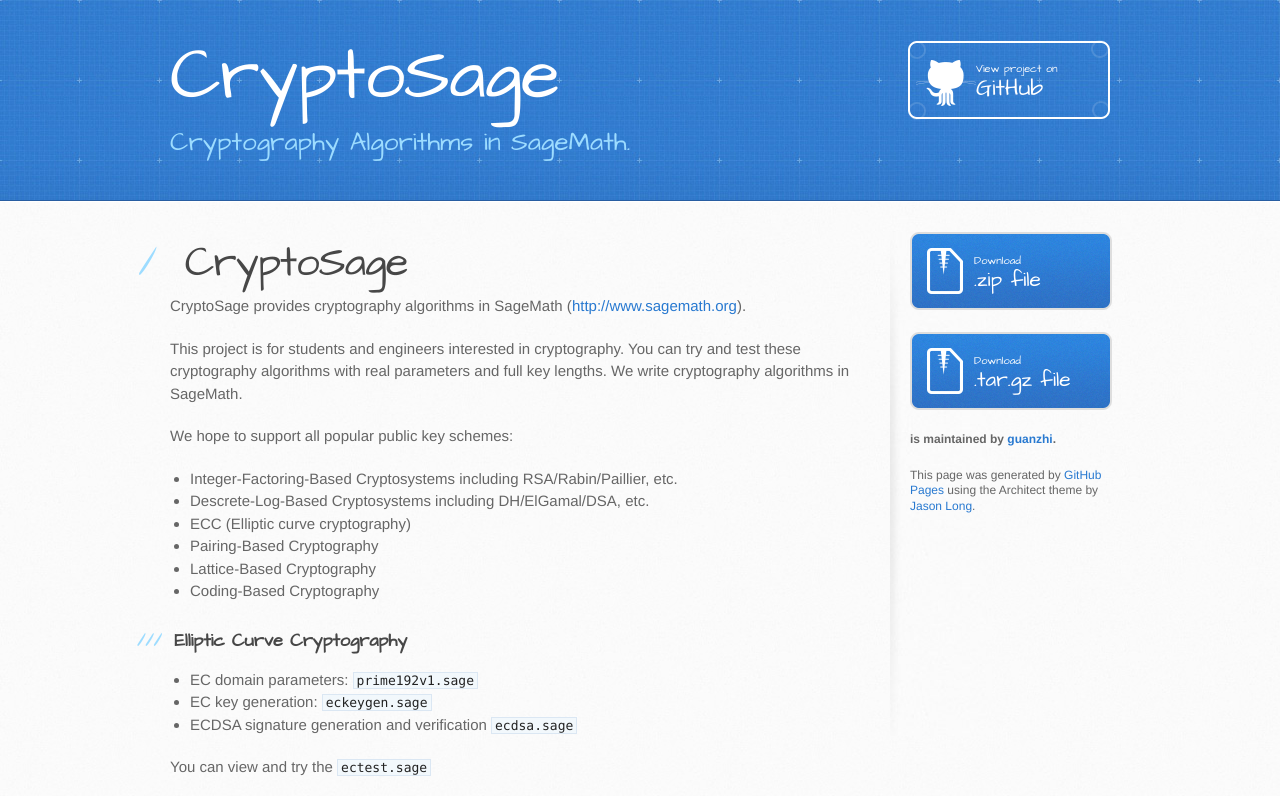
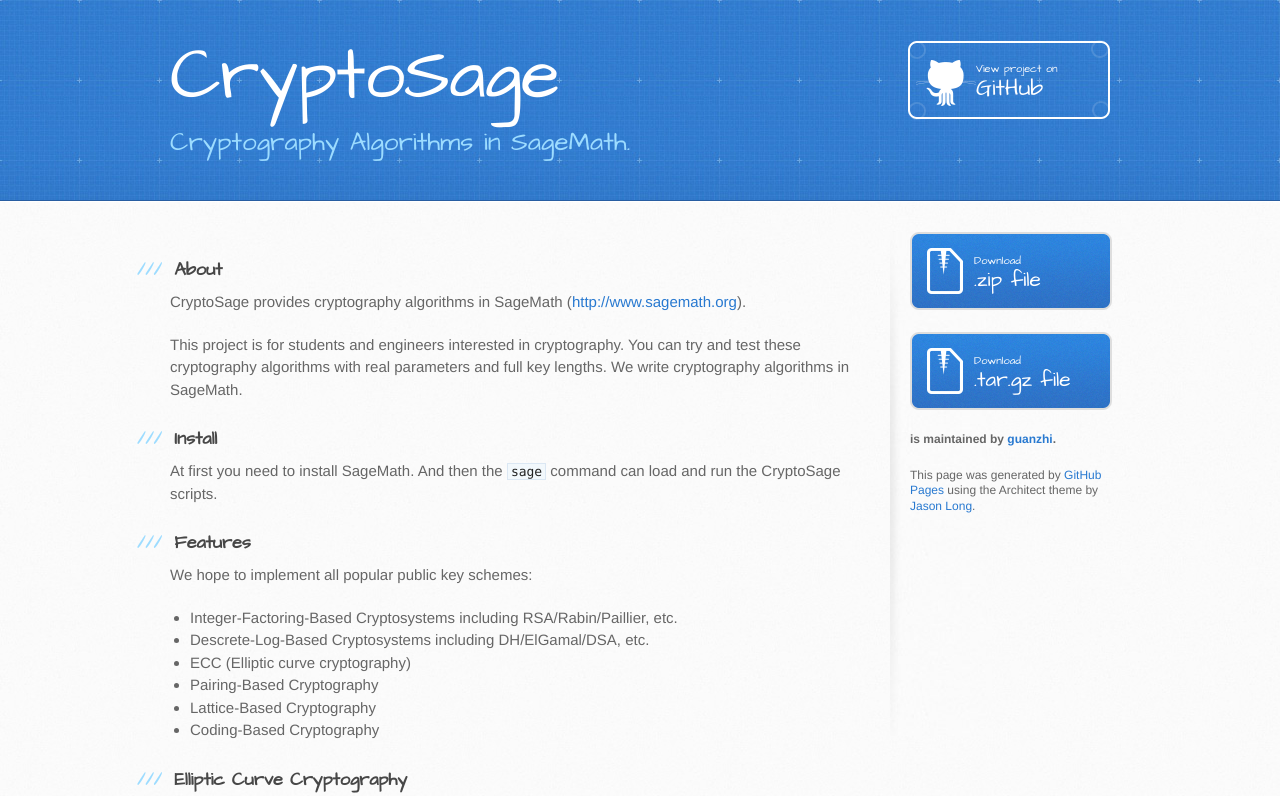
Before and after one commit to sara62/cryptosage, a plain HTML site: page index.html in a window 1280 px wide. Shown: the top 796 px of the page. Drawn offline with Linux system fonts and the light colour scheme.

Commit message:
Create gh-pages branch via GitHub

```diff
--- a/index.html
+++ b/index.html
@@ -28,8 +28,8 @@
     <div id="content-wrapper">
       <div class="inner clearfix">
         <section id="main-content">
-          <h1>
-<a id="cryptosage" class="anchor" href="#cryptosage" aria-hidden="true"><span class="octicon octicon-link"></span></a>CryptoSage</h1>
+          <h3>
+<a id="about" class="anchor" href="#about" aria-hidden="true"><span class="octicon octicon-link"></span></a>About</h3>
 
 <p>CryptoSage provides cryptography algorithms in SageMath (<a href="http://www.sagemath.org">http://www.sagemath.org</a>).</p>
 
@@ -37,7 +37,16 @@
 You can try and test these cryptography algorithms with real parameters and full key lengths.
 We write cryptography algorithms in SageMath.</p>
 
-<p>We hope to support all popular public key schemes:</p>
+<h3>
+<a id="install" class="anchor" href="#install" aria-hidden="true"><span class="octicon octicon-link"></span></a>Install</h3>
+
+<p>At first you need to install SageMath.
+And then the <code>sage</code> command can load and run the CryptoSage scripts.</p>
+
+<h3>
+<a id="features" class="anchor" href="#features" aria-hidden="true"><span class="octicon octicon-link"></span></a>Features</h3>
+
+<p>We hope to implement all popular public key schemes:</p>
 
 <ul>
 <li>Integer-Factoring-Based Cryptosystems including RSA/Rabin/Paillier, etc. </li>
```
Also changed, not shown: params.json (+1 -1 lines).
